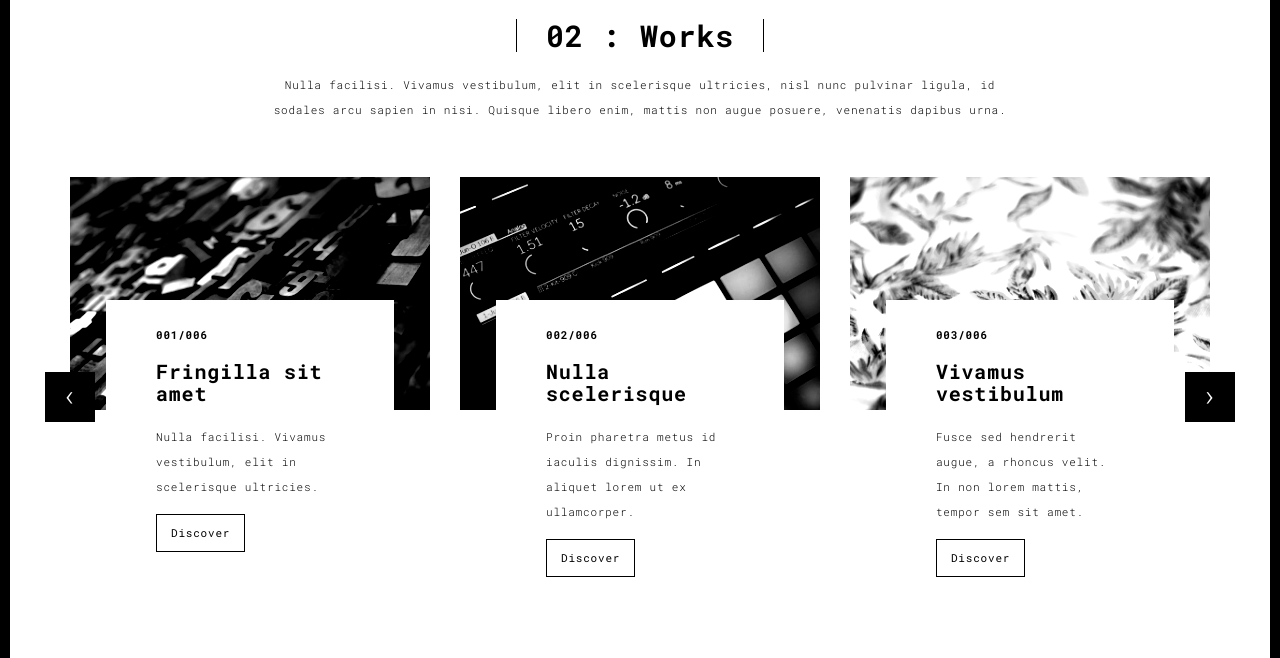
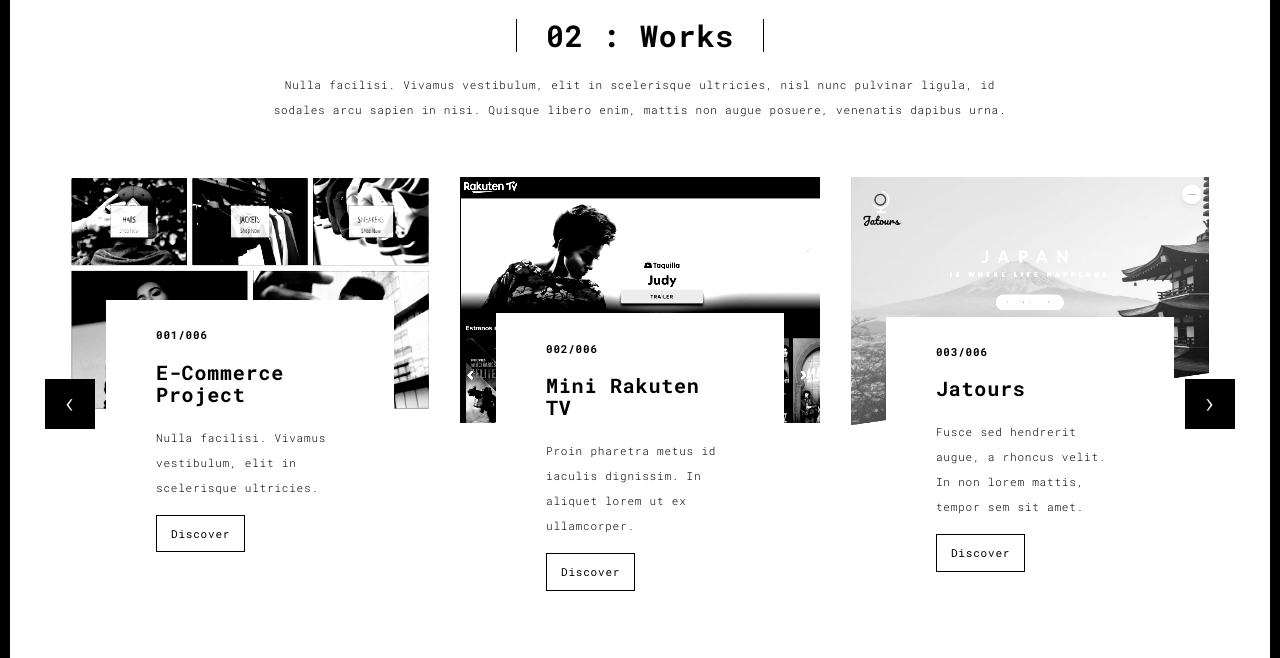
Before and after one commit to seligj95/pythonflaskportfolio, a Flask app: page /works.html in a window 1280 px wide. Shown: the part 90-748 px from the top of the page. Run offline with Flask 2, Linux system fonts and the light colour scheme; some libraries are stand-ins or nearby versions.

Commit message:
linking to my projects

```diff
--- a/templates/works.html
+++ b/templates/works.html
@@ -70,36 +70,36 @@
                 <div class="row">
                     <div class="col-sm-4">
 
-                      <a href="./work.html" title="" class="black-image-project-hover">
-                        <img src="./static/assets/images/work01-hover.jpg" alt="" class="img-responsive">
+                      <a href="https://mf-online-shop.herokuapp.com/"  target="_blank" title="" class="black-image-project-hover">
+                        <img src="./static/assets/images/e-commerce-project-main.JPG" alt="" class="img-responsive">
                       </a>
                       <div class="card-container card-container-lg">
                         <h4>001/006</h4>
-                        <h3>Fringilla sit amet</h3>
+                        <h3> E-Commerce Project</h3>
                         <p>Nulla facilisi. Vivamus vestibulum, elit in scelerisque ultricies.</p>
-                        <a href="./work.html" title="" class="btn btn-default">Discover</a>
+                        <a href="./projects/project.html?id=01" title="" class="btn btn-default">Discover</a>
                       </div>
                     </div>
                     <div class="col-sm-4">
-                      <a href="./work.html" title="" class="black-image-project-hover">
-                        <img src="./static/assets/images/work02-hover.jpg" alt="" class="img-responsive">
+                      <a href="https://mini-rakutenv.herokuapp.com/" title="" class="black-image-project-hover">
+                        <img src="./static/assets/images/mini-rakuten.PNG" alt="" class="img-responsive">
                       </a>
                       <div class="card-container card-container-lg">
                         <h4>002/006</h4>
-                        <h3>Nulla scelerisque</h3>
+                        <h3>Mini Rakuten TV</h3>
                         <p>Proin pharetra metus id iaculis dignissim. In aliquet lorem ut ex ullamcorper.</p>
-                        <a href="./work.html" title="" class="btn btn-default">Discover</a>
+                        <a href="./projects/project.html?id=02" title="" class="btn btn-default">Discover</a>
                       </div>
                     </div>
                     <div class="col-sm-4">
-                      <a href="./work.html" title="" class="black-image-project-hover">
-                        <img src="./static/assets/images/work03-hover.jpg" alt="" class="img-responsive">
+                      <a href="https://jatours.herokuapp.com/" title="" class="black-image-project-hover">
+                        <img src="./static/assets/images/jatours-main.JPG" alt="" class="img-responsive">
                       </a>
                       <div class="card-container card-container-lg">
                         <h4>003/006</h4>
-                        <h3>Vivamus vestibulum</h3>
+                        <h3>Jatours</h3>
                         <p>Fusce sed hendrerit augue, a rhoncus velit. In non lorem mattis, tempor sem sit amet.</p>
-                        <a href="./work.html" title="" class="btn btn-default">Discover</a>
+                        <a href="./projects/project.html?id=03" title="" class="btn btn-default">Discover</a>
                       </div>
                     </div>
 
```
